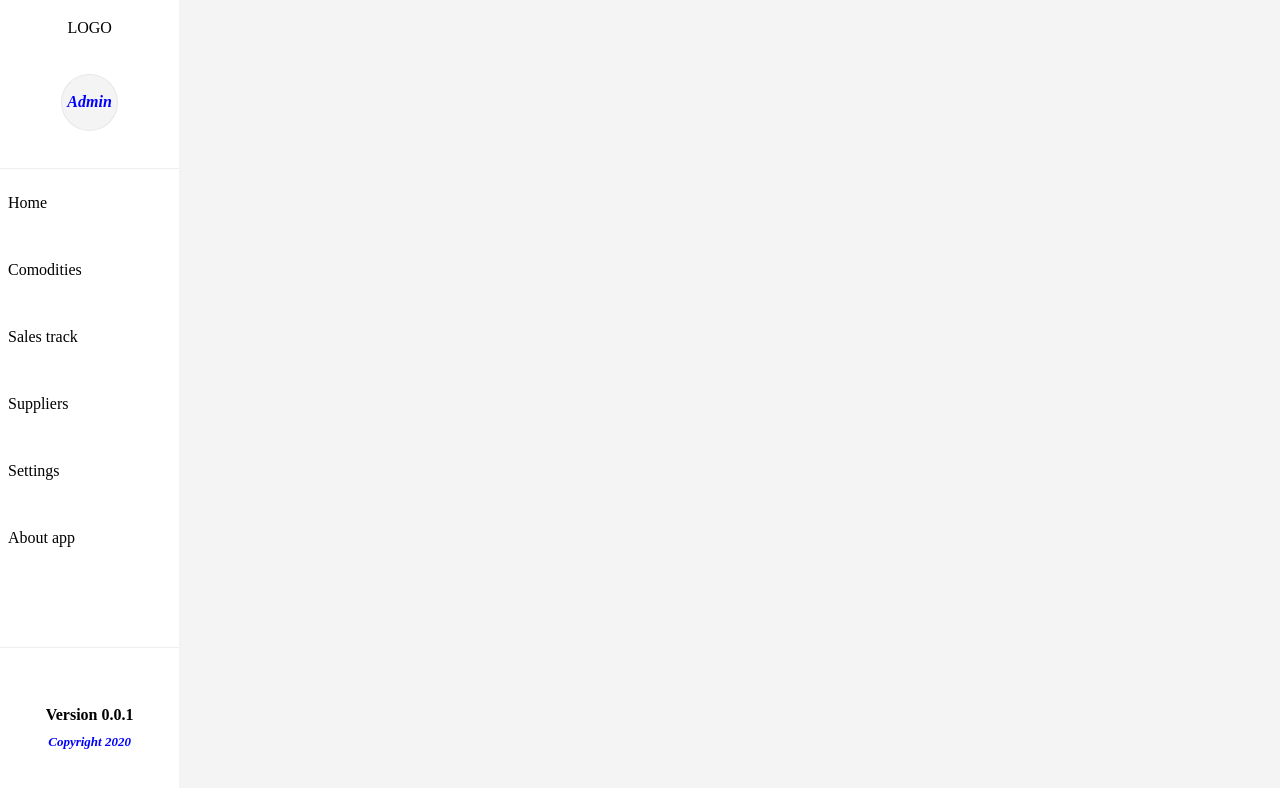
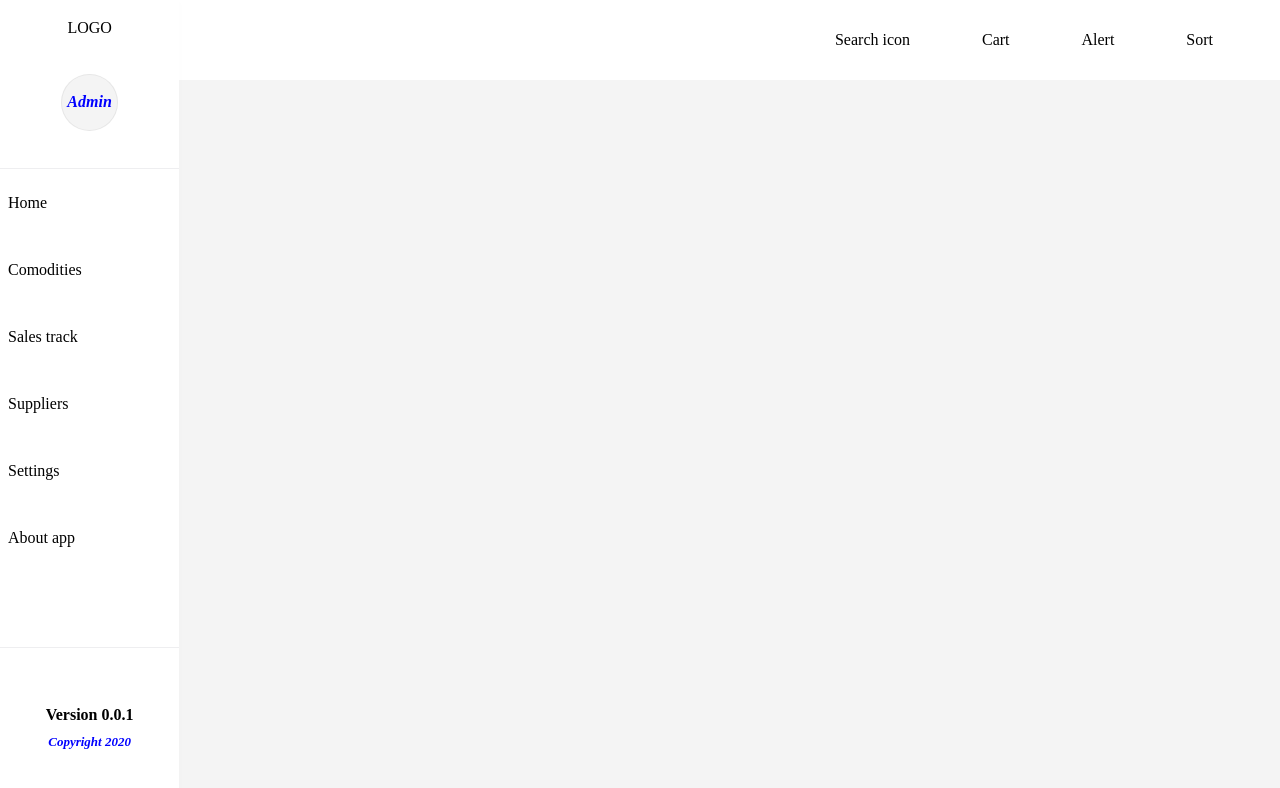
Before and after one commit to Godwin254/kibali-limited, a React (Create React App) app: page / in a window 1280 px wide. Shown: the top 788 px of the page. Built offline with nearby package versions, Linux system fonts and the light colour scheme.

Commit message:
Add new stylesheet file Added styles to navbar component

```diff
--- a/src/components/NavBar.js
+++ b/src/components/NavBar.js
@@ -1,8 +1,29 @@
 import React from 'react'
+import '../stylesheet/navbarstyle.css'
 
 function NavBar() {
      return (
-          <div>
+          <div className="navbar">
+
+               <div className="navlink">
+
+                         <div className="search-icon list">
+                              <p>Search icon</p>
+                         </div>
+
+                         <div className="cart list">
+                              <p>Cart</p>
+                         </div>
+
+                         <div className="alert list">
+                              <p>Alert</p>
+                         </div>
+
+                         <div className="sort list">
+                              <p>Sort</p>
+                         </div>
+
+               </div>
 
           </div>
      )
--- /dev/null
+++ b/src/stylesheet/navbarstyle.css
@@ -0,0 +1,24 @@
+.navbar{
+     background: #fff;
+     width: 100%;
+     height: 10vh;
+
+}
+
+.navbar .navlink{
+     float: right;
+     border: none;
+     height: 10vh;
+     width: 40%;
+
+     display: flex;
+     flex-direction: row;
+     justify-content: space-evenly;
+     align-items: center;
+
+}
+
+.navbar .navlink .list{
+     cursor: pointer;
+     padding: 5px;
+}
```
